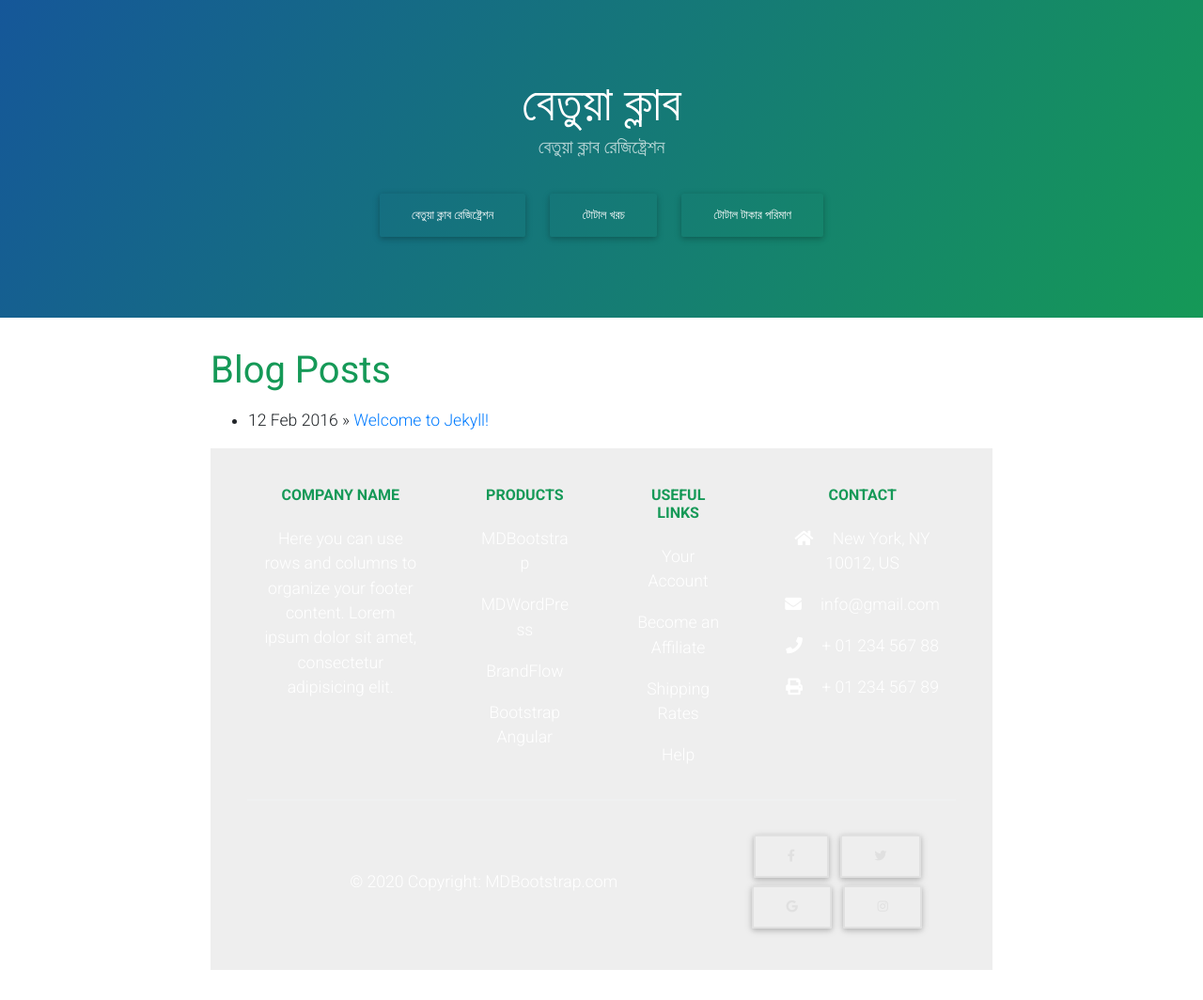
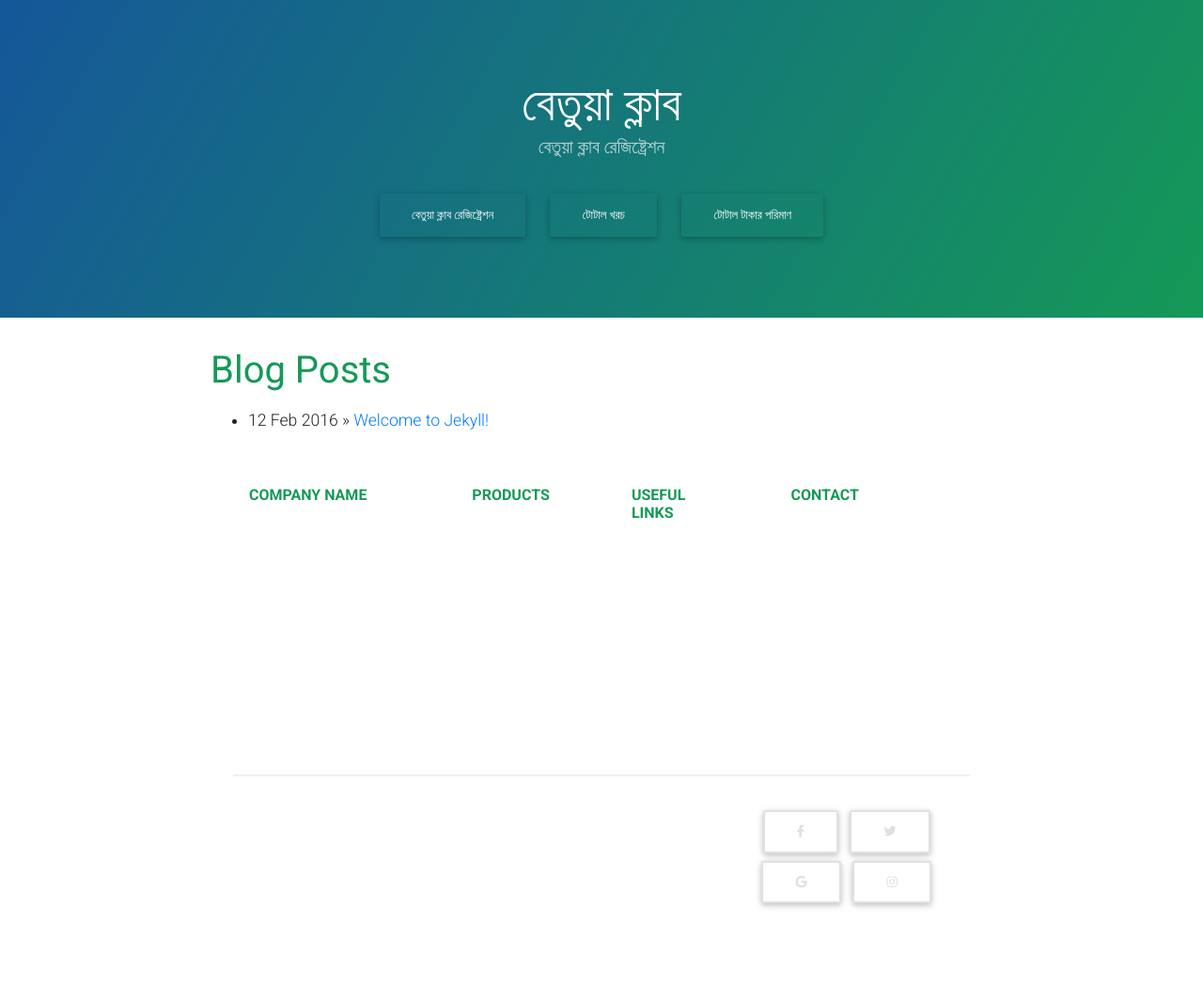
Before and after one commit to shahinmondal/betuaclub.github.io, a Jekyll site: the page built from index.html, in a window 1280 px wide. Shown: the whole page at 94% size. Built offline with Jekyll 4.4.1, drawn with Linux system fonts in a browser that asks for light colours; nearby versions of some CDN libraries; the list of posts is cut into pages by our own code; after the commit the page ends 1037 px from its top, so only the background shows below that.

Commit message:
Update page-footer.html

```diff
--- a/_includes/page-footer.html
+++ b/_includes/page-footer.html
@@ -3,9 +3,9 @@
 
   <!-- Footer -->
   <footer
-          class="container-fluid text-center text-lg-start text-white"
-          style="background-color: #eeeeee"
-          >
+          class="w-lg ext-center text-lg-start text-white">
+
+
     <!-- Grid container -->
     <div class="container-fluid p-4 pb-0">
       <!-- Section: Links -->
```
